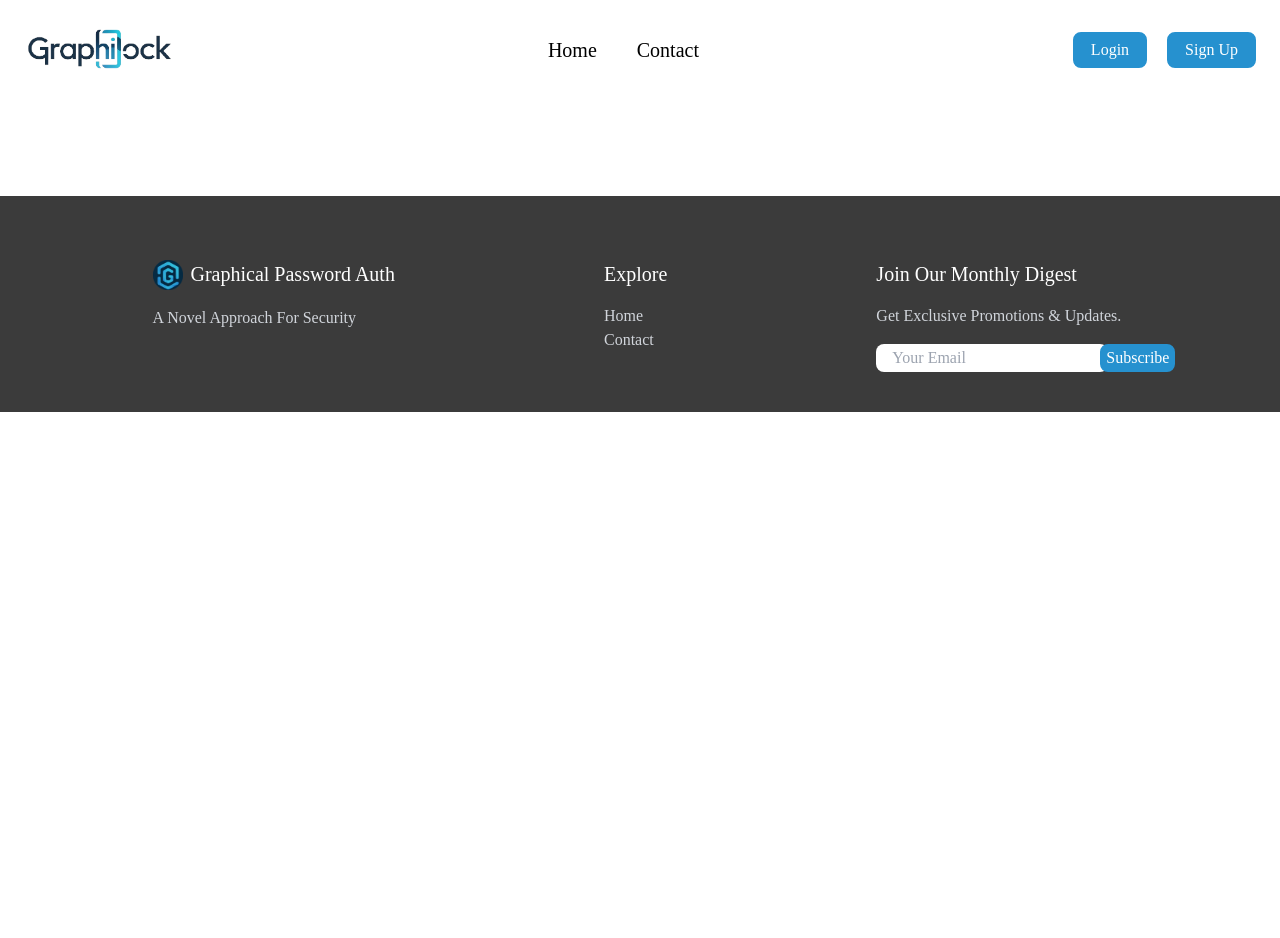
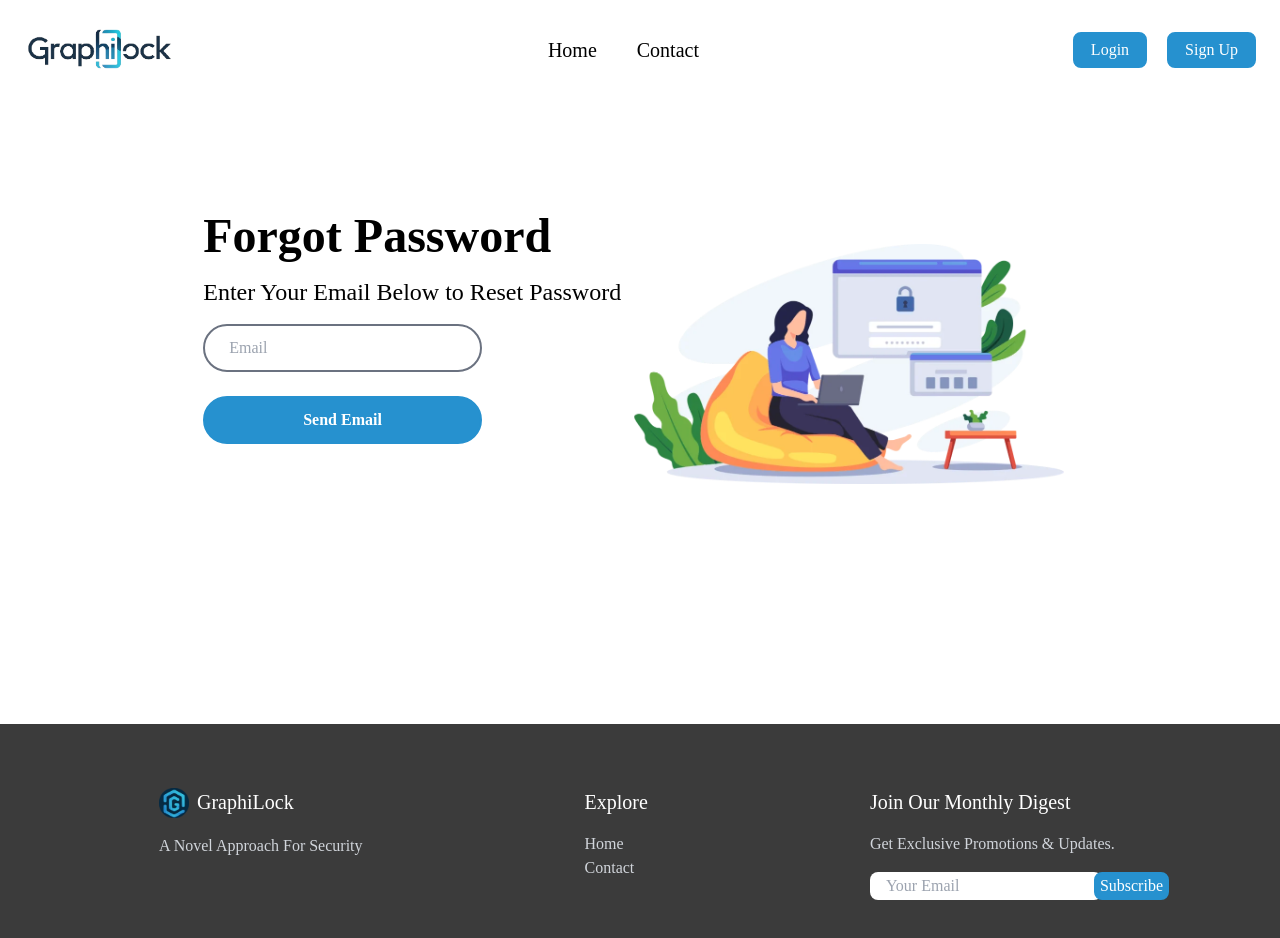
Before and after one commit to Rahilsamani/GraphiLock, a React (Create React App) app in the folder client/: page /forget-password in a window 1280 px wide. Before the commit the page ends 800 px from the top, so only its background shows below. Built offline with nearby package versions, Linux system fonts and the light colour scheme.

Commit message:
add forget page

```diff
--- a/client/package.json
+++ b/client/package.json
@@ -9,6 +9,7 @@
     "react-hook-form": "^7.52.1",
     "react-hot-toast": "^2.4.1",
     "react-icons": "^5.2.1",
+    "react-loader-spinner": "^6.1.6",
     "react-redux": "^9.1.2",
     "react-router-dom": "^6.24.1",
     "react-scripts": "5.0.1",
--- a/client/src/App.jsx
+++ b/client/src/App.jsx
@@ -5,6 +5,7 @@ import Navbar from "./components/Navbar";
 import Contact from "./pages/Contact";
 import Signup from "./pages/Signup";
 import Login from "./pages/Login";
+import ForgetPassword from "./pages/ForgetPassword";
 
 const App = () => {
   return (
@@ -15,6 +16,7 @@ const App = () => {
         <Route path="/contact" element={<Contact />} />
         <Route path="/signup" element={<Signup />} />
         <Route path="/login" element={<Login />} />
+        <Route path="/forget-password" element={<ForgetPassword />} />
       </Routes>
       <Footer />
     </div>
--- a/client/src/components/Footer.jsx
+++ b/client/src/components/Footer.jsx
@@ -33,7 +33,7 @@ const Footer = () => {
           <div className="flex justify-center md:justify-start">
             <img className="" width="30px" src={Logo} alt="" />
             <p className="sm:text-xl text-white ml-2 font-['Space_Mono']">
-              Graphical Password Auth
+              GraphiLock
             </p>
           </div>
           <p className="text-gray-300 font-['Work_Sans'] mt-2 sm:mt-4">
--- /dev/null
+++ b/client/src/components/Loader.jsx
@@ -0,0 +1,20 @@
+import { Triangle } from "react-loader-spinner";
+
+const Loader = () => {
+  return (
+    <div className="fixed inset-0 bg-black bg-opacity-90 flex justify-center items-center text-white z-50">
+      <div className="text-center">
+        <Triangle
+          height={80}
+          width={80}
+          color="#2691CF"
+          ariaLabel="triangle-loading"
+          visible={true}
+        />
+        <p className="text-xl mt-4">Loading, please wait...</p>
+      </div>
+    </div>
+  );
+};
+
+export default Loader;
--- /dev/null
+++ b/client/src/pages/ForgetPassword.jsx
@@ -0,0 +1,125 @@
+import { useState } from "react";
+import axios from "axios";
+import { toast } from "react-hot-toast";
+import LoginImage from "../assets/login.webp";
+import { useNavigate } from "react-router-dom";
+
+const ForgetPassword = () => {
+  const [email, setEmail] = useState("");
+  const [resetToken, setResetToken] = useState("");
+  const [newPassword, setNewPassword] = useState("");
+  const [step, setStep] = useState(1);
+  const navigate = useNavigate();
+
+  const handleChange = (event) => {
+    const { name, value } = event.target;
+    if (name === "email") setEmail(value);
+    else if (name === "resetToken") setResetToken(value);
+    else if (name === "newPassword") setNewPassword(value);
+  };
+
+  const handleSendEmail = async () => {
+    try {
+      const res = await axios.post(
+        "http://localhost:8080/api/user/forgot-password",
+        { email }
+      );
+      toast.success(res.data.message);
+      setStep(2);
+    } catch (err) {
+      console.error(err);
+      toast.error(err.response?.data?.message || "Internal server error");
+    }
+  };
+
+  const handleResetPassword = async () => {
+    try {
+      const res = await axios.post(
+        "http://localhost:8080/api/user/reset-password",
+        { resetToken, newPassword }
+      );
+      toast.success(res.data.message);
+      navigate("/login");
+    } catch (err) {
+      console.error(err);
+      toast.error(err.response?.data?.message || "Internal server error");
+    }
+  };
+
+  return (
+    <div className="sm:h-[30rem] sm:mt-12 flex justify-center items-center">
+      <div className="flex justify-center h-full flex-row-reverse w-11/12">
+        <div className="hidden sm:block">
+          <img
+            className="transition duration-500 ease-in-out hover:scale-95 h-[50%] my-24"
+            alt="Login Illustration"
+            src={LoginImage}
+          />
+        </div>
+        <div className="font-['Work_Sans'] mt-16">
+          {step === 1 ? (
+            <>
+              <p className="text-3xl sm:text-5xl sm:font-bold px-4 sm:px-0">
+                Forgot Password
+              </p>
+              <p className="text-lg sm:text-2xl px-4 sm:px-0 mt-4">
+                Enter Your Email Below to Reset Password
+              </p>
+              <div className="flex flex-col w-[80%] sm:w-2/3 px-4 sm:px-0 mt-4">
+                <input
+                  value={email}
+                  onChange={handleChange}
+                  name="email"
+                  className="rounded-full h-8 sm:h-12 px-6 font-3xl border-2 border-gray-500"
+                  type="email"
+                  placeholder="Email"
+                />
+              </div>
+              <button
+                onClick={handleSendEmail}
+                className="ml-4 sm:ml-0 transition duration-500 ease-in-out h-8 sm:h-12 bg-[#2691CF] rounded-full px-6 sm:w-2/3 mt-6 text-white border-2 hover:bg-transparent hover:text-slate-500 border-[#2691CF] font-bold"
+              >
+                Send Email
+              </button>
+            </>
+          ) : (
+            <>
+              <p className="text-3xl sm:text-5xl sm:font-bold px-4 sm:px-0">
+                Reset Password
+              </p>
+              <p className="text-lg sm:text-2xl px-4 sm:px-0 mt-4">
+                Enter the Reset Token and New Password Below
+              </p>
+              <div className="flex flex-col w-[80%] sm:w-2/3 px-4 sm:px-0 mt-4">
+                <input
+                  value={resetToken}
+                  onChange={handleChange}
+                  name="resetToken"
+                  className="rounded-full h-8 sm:h-12 px-6 font-3xl border-2 border-gray-500"
+                  type="text"
+                  placeholder="Reset Token"
+                />
+                <input
+                  value={newPassword}
+                  onChange={handleChange}
+                  name="newPassword"
+                  className="rounded-full h-8 sm:h-12 px-6 font-3xl mt-4 border-2 border-gray-500"
+                  type="password"
+                  placeholder="New Password"
+                />
+              </div>
+              <button
+                onClick={handleResetPassword}
+                className="ml-4 sm:ml-0 transition duration-500 ease-in-out h-8 sm:h-12 bg-[#2691CF] rounded-full px-6 sm:w-2/3 mt-6 text-white border-2 hover:bg-transparent hover:text-slate-500 border-[#2691CF] font-bold"
+              >
+                Reset Password
+              </button>
+            </>
+          )}
+        </div>
+      </div>
+    </div>
+  );
+};
+
+export default ForgetPassword;
--- a/client/src/pages/Login.jsx
+++ b/client/src/pages/Login.jsx
@@ -8,6 +8,7 @@ import { getNameByNumber } from "../utils/imageValidation";
 import BlockedBox from "../components/BlockedBox";
 import LoginImage from "../assets/login.webp";
 import { useNavigate } from "react-router-dom";
+import Loader from "../components/Loader";
 
 const Login = () => {
   const [next, setNext] = useState(false);
@@ -123,7 +124,11 @@ const Login = () => {
   };
 
   if (loading) {
-    return <div>Loading...</div>;
+    return (
+      <div>
+        <Loader />
+      </div>
+    );
   }
 
   return (
--- a/client/src/pages/Signup.jsx
+++ b/client/src/pages/Signup.jsx
@@ -9,6 +9,7 @@ import { nanoid } from "nanoid";
 import LoginImage from "../assets/login.webp";
 import { useNavigate } from "react-router-dom";
 import { Link } from "react-router-dom";
+import Loader from "../components/Loader";
 
 const Signup = () => {
   const [next, setNext] = useState(false);
@@ -163,6 +164,14 @@ const Signup = () => {
 
   function handleBackClick() {
     setNext(false);
+  }
+
+  if (loading) {
+    return (
+      <div>
+        <Loader />
+      </div>
+    );
   }
 
   return (
```
Also changed, not shown: 1 other file (tests, documents, lock files or other folders).
